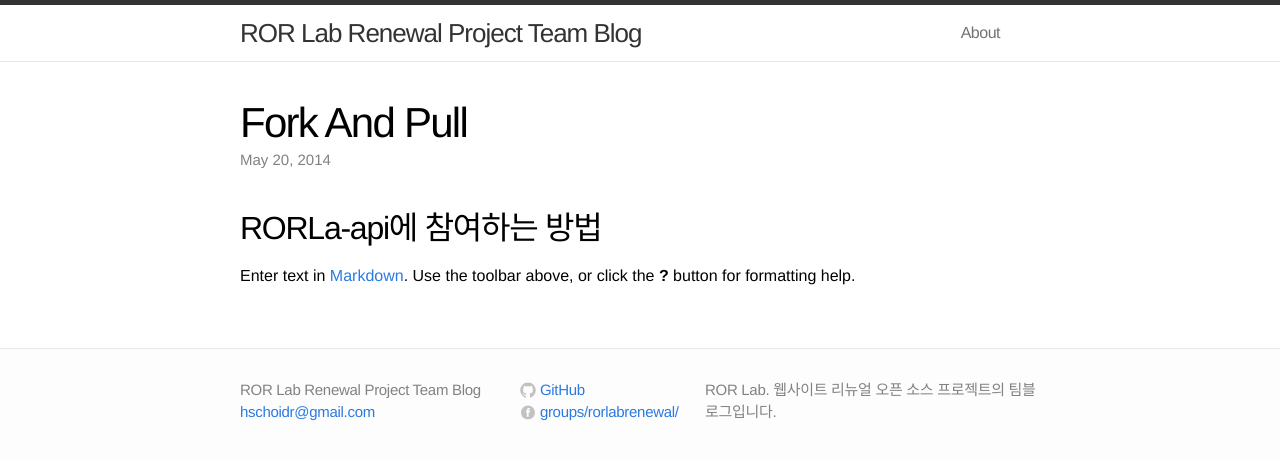
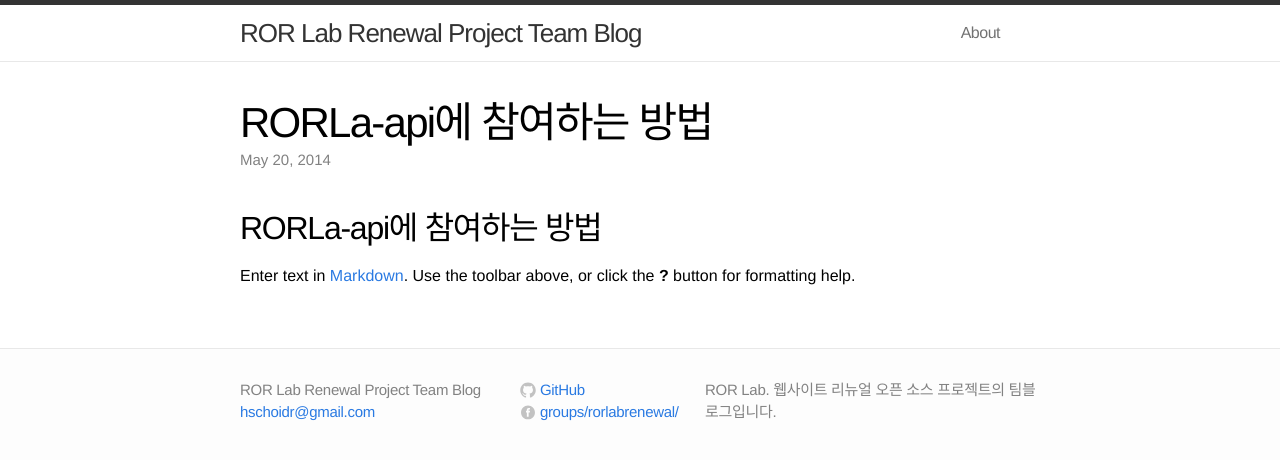
Before and after one commit to RORLabNew/rorlabnew.github.io, a Jekyll site: the page built from _posts/2014-05-20-fork-and-pull.md, in a window 1280 px wide. Shown: the top 460 px of the page. Built offline with Jekyll 4.4.1, drawn with Linux system fonts in a browser that asks for light colours.

Commit message:
Update 2014-05-20-fork-and-pull.md

```diff
--- a/_posts/2014-05-20-fork-and-pull.md
+++ b/_posts/2014-05-20-fork-and-pull.md
@@ -1,6 +1,7 @@
 ---
 published: true
 layout: post
+title: RORLa-api에 참여하는 방법
 date: 20140520
 categories: post
 ---
```
